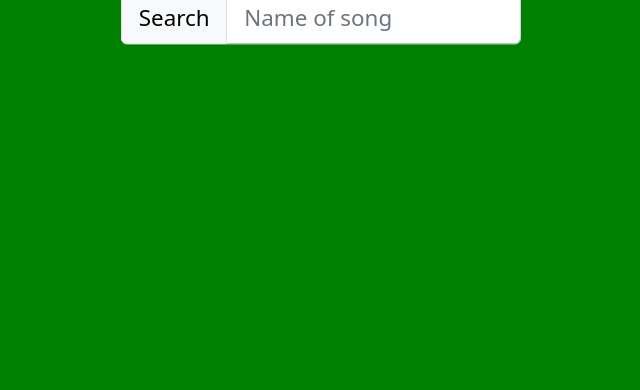
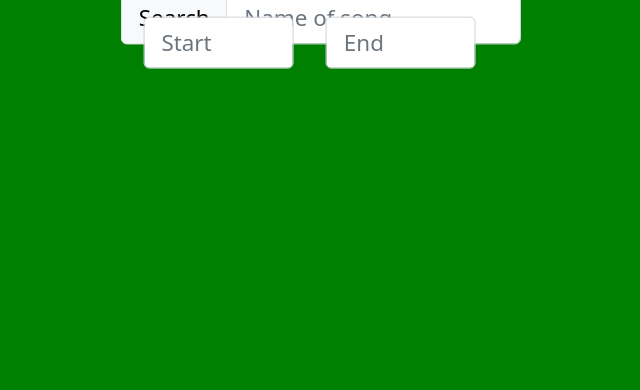
Before and after one commit to aryan10aneesh/dj-dashboard, a plain HTML site: page index.html in a window 1280 px wide. Shown: the part 410-800 px from the top of the page, without its empty margins (319-959 px from the left). Drawn offline with nearby package versions, Linux system fonts and the light colour scheme.

Commit message:
added start and end

```diff
--- a/index.html
+++ b/index.html
@@ -17,12 +17,21 @@
 
     <div class="position-absolute top-50 start-50 translate-middle text-center">
         <h1>DJ Dashboard</h1>
-        <form action="find-song" method="get">
-            <div class="input-group mb-3" style="width: 400px;">
+        <form action="find-song" method="get" class="align-items-center">
+            <div class="input-group mb-3 align-items-center" style="width: 400px;">
                 <button class="btn btn-light border" type="submit" id="search-button">Search</button>
-                <input type="text" id="query" placeholder="Name of song" class="form-control" placeholder="" aria-label="search-text" aria-describedby="search-button">
+                <input type="text" id="query" placeholder="Name of song" class="form-control" aria-label="search-text" aria-describedby="search-button">
             </div>
         </form>
+    </div>
+    <div class="row row-cols-lg-auto g-3 align-items-center position-absolute start-50 translate-middle text-center" style="top: 58%;">
+        <div col-12>
+            <input type="text" id="query" placeholder="Start" class="form-control" aria-label="start-time" style="width: 150px;">
+        </div>
+        -
+        <div col-12>
+            <input type="text" id="query" placeholder="End" class="form-control" aria-label="end-time" style="width: 150px;">
+        </div>
     </div>
 </body>
 
```
